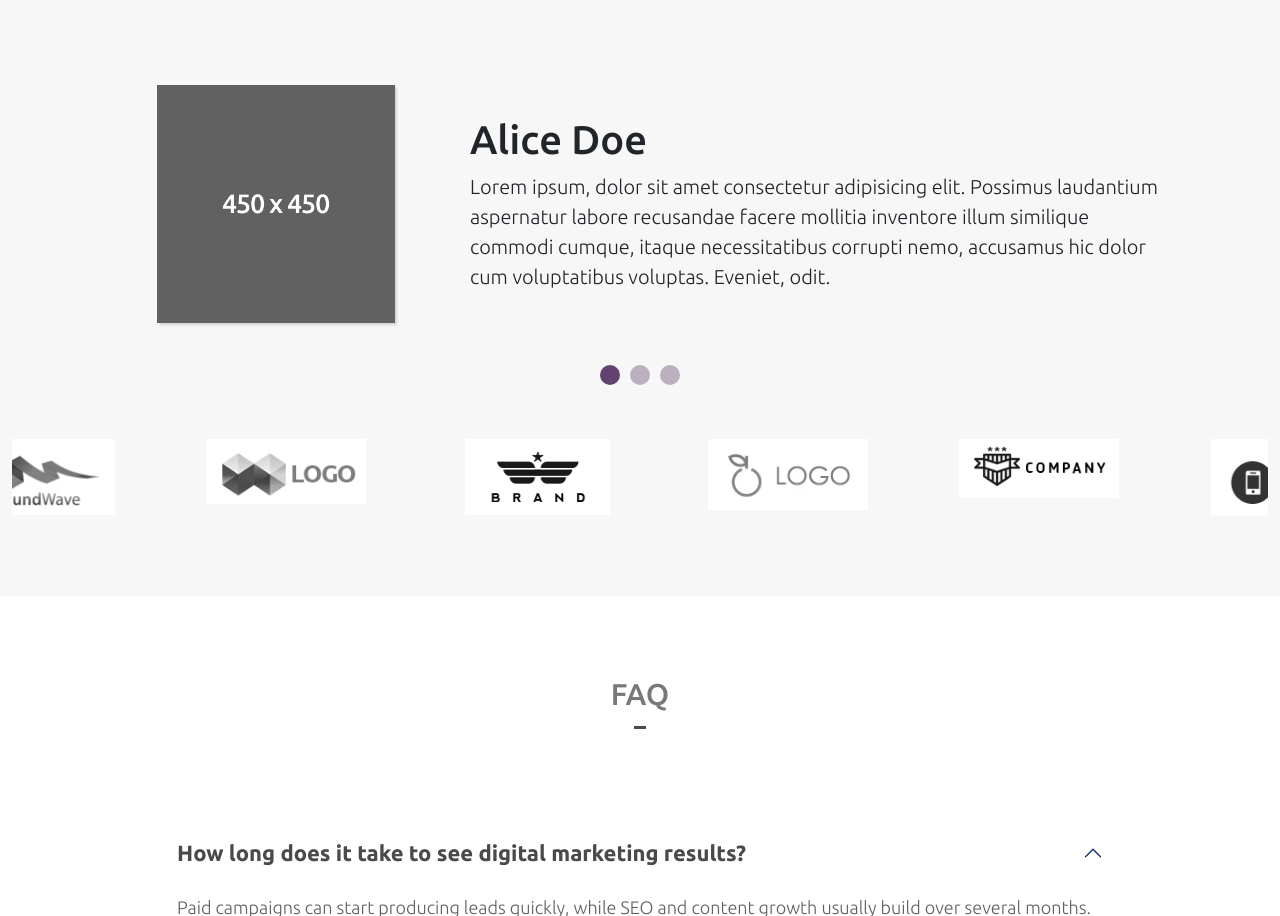
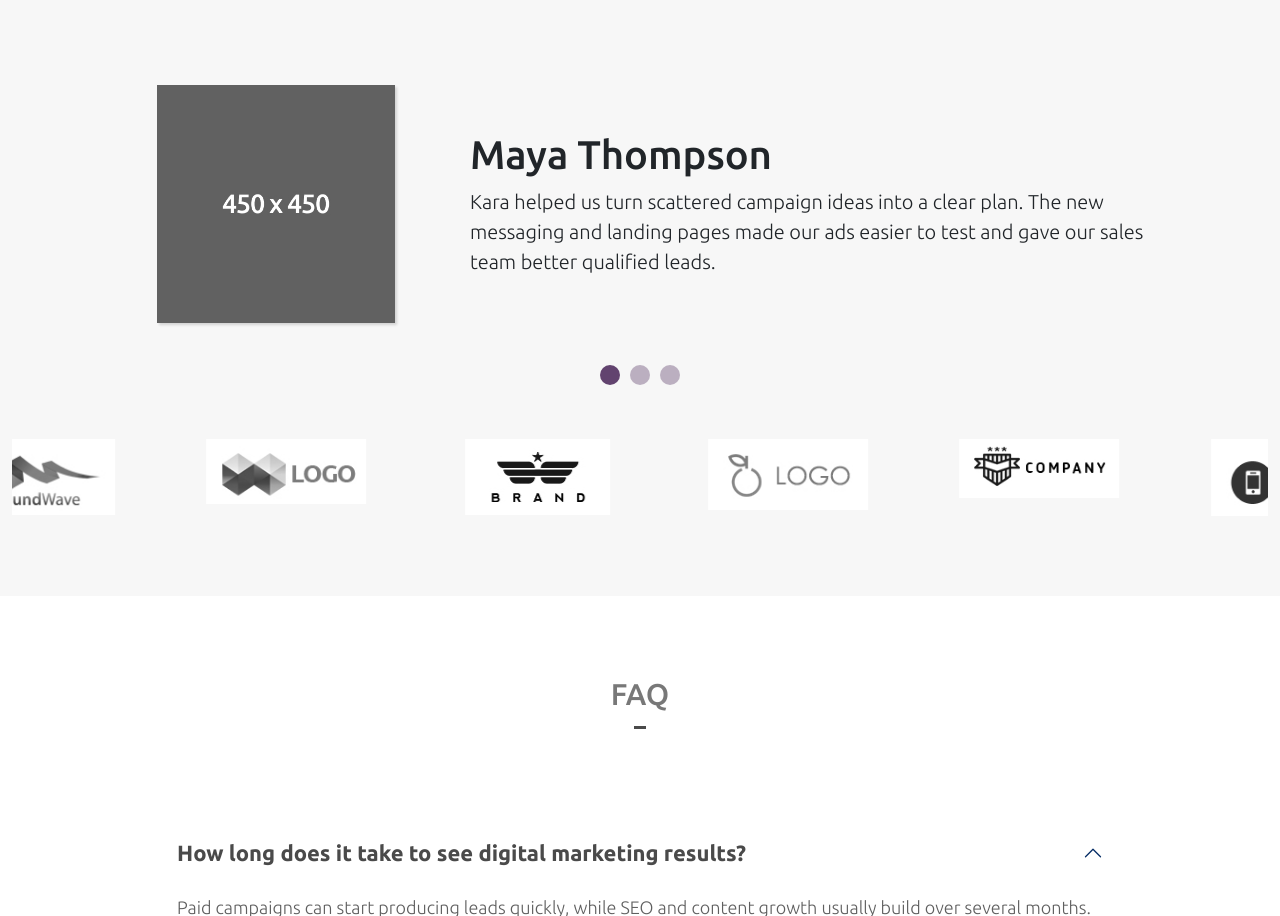
Before and after one commit to ewacuna/kara, a website built with Vite: page index.html in a window 1280 px wide. Shown: the part 3324-4240 px from the top of the page. Built offline with nearby package versions, Linux system fonts and the light colour scheme.

Commit message:
fix: Update testimonials content and names

```diff
--- a/index.html
+++ b/index.html
@@ -316,13 +316,11 @@
               />
             </div>
             <div class="col-12 col-md-8 mt-5 mt-md-0">
-              <p class="h1">Alice Doe</p>
+              <p class="h1">Maya Thompson</p>
               <p class="lead">
-                Lorem ipsum, dolor sit amet consectetur adipisicing elit.
-                Possimus laudantium aspernatur labore recusandae facere mollitia
-                inventore illum similique commodi cumque, itaque necessitatibus
-                corrupti nemo, accusamus hic dolor cum voluptatibus voluptas.
-                Eveniet, odit.
+                Kara helped us turn scattered campaign ideas into a clear plan.
+                The new messaging and landing pages made our ads easier to test
+                and gave our sales team better qualified leads.
               </p>
             </div>
           </div>
@@ -336,13 +334,11 @@
               />
             </div>
             <div class="col-12 col-md-8 mt-5 mt-md-0">
-              <p class="h1">Alice Doe 2</p>
+              <p class="h1">Daniel Rivera</p>
               <p class="lead">
-                Lorem ipsum, dolor sit amet consectetur adipisicing elit.
-                Possimus laudantium aspernatur labore recusandae facere mollitia
-                inventore illum similique commodi cumque, itaque necessitatibus
-                corrupti nemo, accusamus hic dolor cum voluptatibus voluptas.
-                Eveniet, odit.
+                The team improved our site speed, cleaned up the customer
+                journey, and gave us reporting we could actually use. We saw
+                stronger engagement within the first few weeks.
               </p>
             </div>
           </div>
@@ -356,13 +352,11 @@
               />
             </div>
             <div class="col-12 col-md-8 mt-5 mt-md-0">
-              <p class="h1">Alice Doe 3</p>
+              <p class="h1">Sofia Martinez</p>
               <p class="lead">
-                Lorem ipsum, dolor sit amet consectetur adipisicing elit.
-                Possimus laudantium aspernatur labore recusandae facere mollitia
-                inventore illum similique commodi cumque, itaque necessitatibus
-                corrupti nemo, accusamus hic dolor cum voluptatibus voluptas.
-                Eveniet, odit.
+                Working with Kara felt practical from day one. They focused on
+                the pages, content, and channels that were already close to
+                converting, then helped us scale what worked.
               </p>
             </div>
           </div>
```
